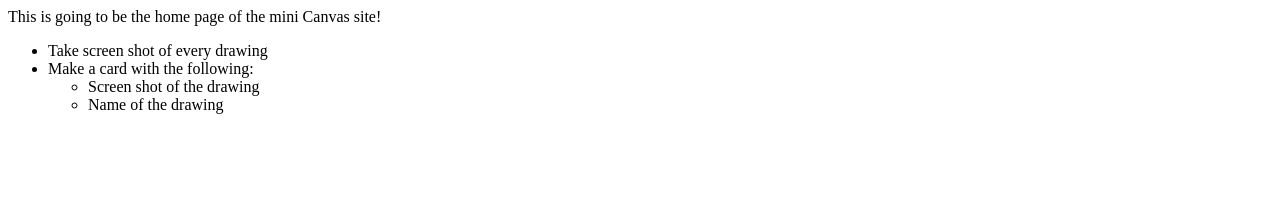
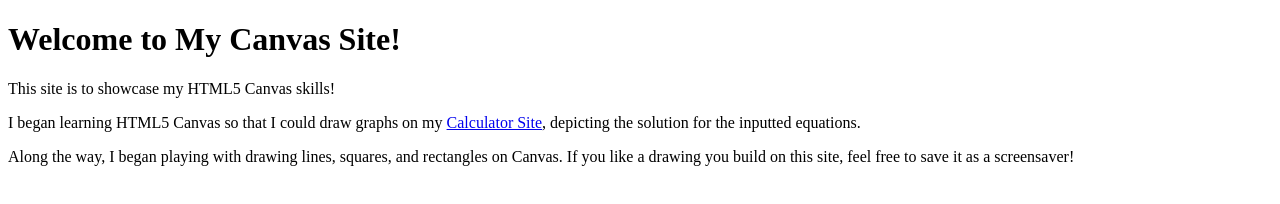
Before and after one commit to Sadia765/CanvasPractice, a plain HTML site: page index.html in a window 1280 px wide. Drawn offline with Linux system fonts and the light colour scheme.

Commit message:
intro to site

```diff
--- a/index.html
+++ b/index.html
@@ -1,10 +1,23 @@
-This is going to be the home page of the mini Canvas site!
-
-<ul>
-    <li> Take screen shot of every drawing</li>
-    <li> Make a card with the following: </li>
-    <ul>
-        <li> Screen shot of the drawing</li>
-        <li> Name of the drawing</li>
-    </ul>
-</ul>
+<!DOCTYPE html>
+<html lang="en">
+<head>
+    <meta charset="UTF-8">
+    <meta name="viewport" content="width=device-width, initial-scale=1.0">
+    <title>Canvas Site</title>
+</head>
+<body>
+    <h1>Welcome to My Canvas Site!</h1>
+    <p>
+        This site is to showcase my HTML5 Canvas skills!
+    </p>
+    <p>
+        I began learning HTML5 Canvas so that I could draw graphs on my
+        <a href="https://calculator-sadia765.s3.us-east-2.amazonaws.com/index.html">Calculator Site</a>,
+        depicting the solution for the inputted equations.
+    </p>
+    <p>
+        Along the way, I began playing with drawing lines, squares, and rectangles on Canvas.
+        If you like a drawing you build on this site, feel free to save it as a screensaver!
+    </p>
+</body>
+</html>
```
Also changed, not shown: 1 other file.
